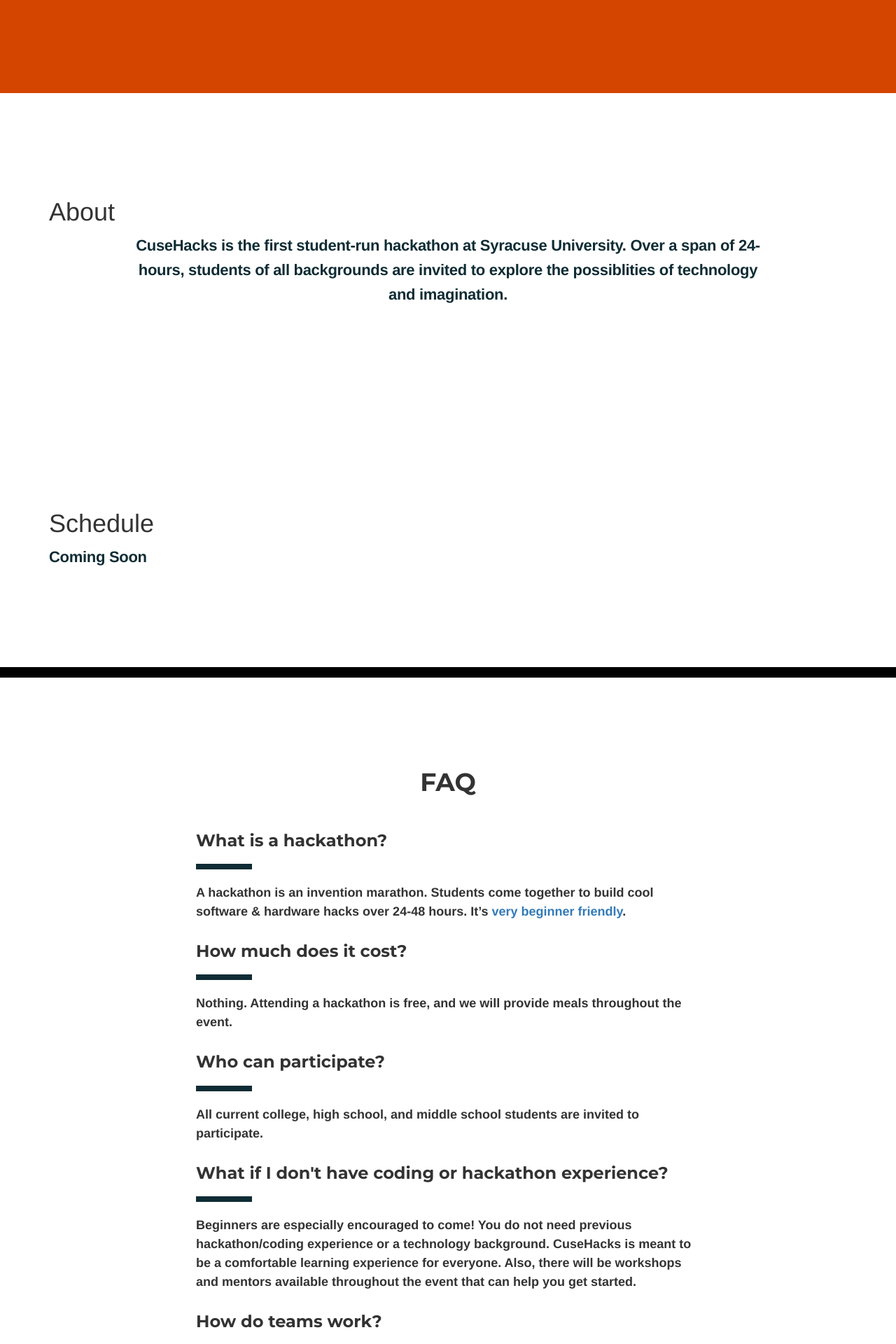
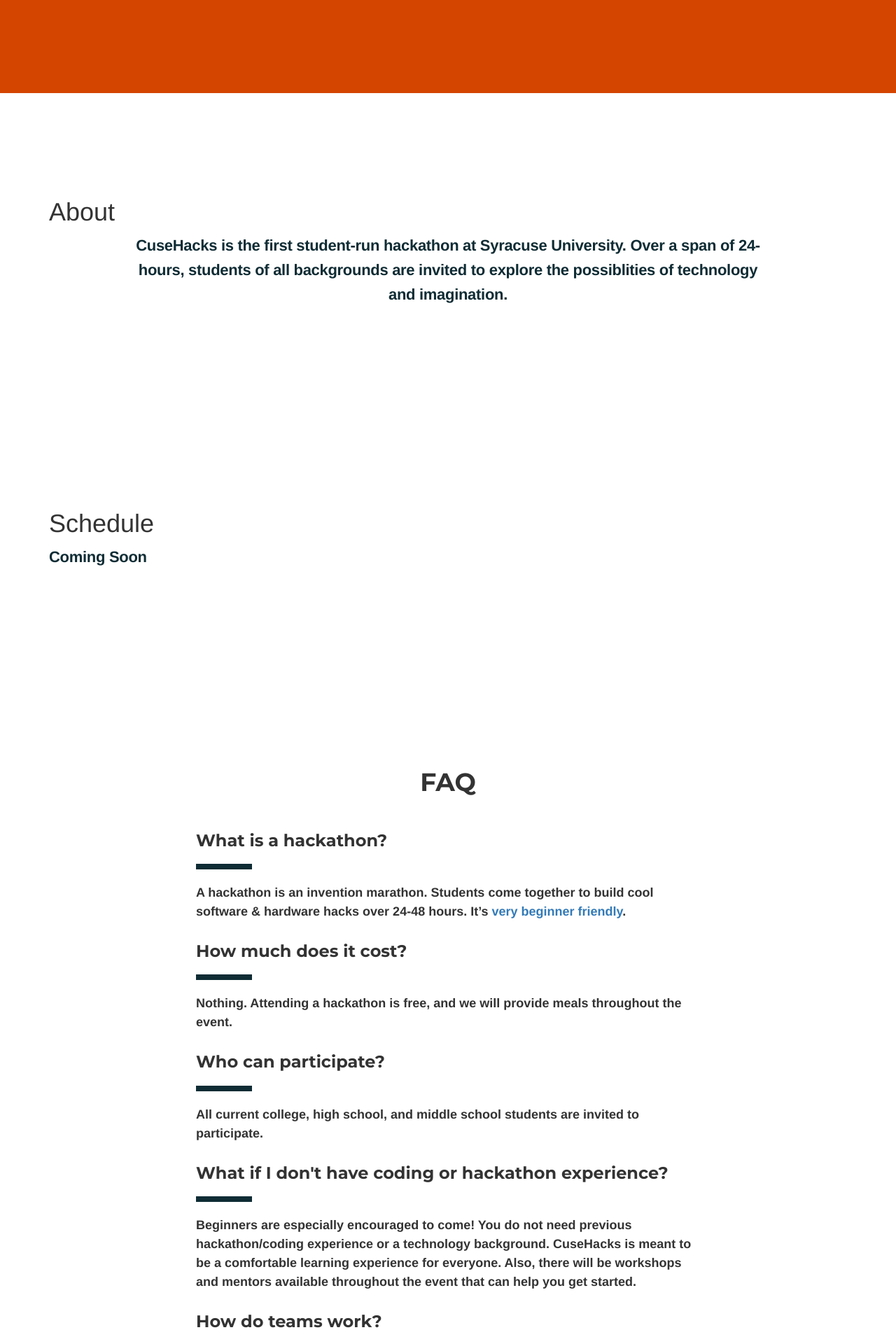
Before and after one commit to innovateorange/cusehacks, a Jekyll site: the page built from index.html, in a window 1280 px wide. Shown: the part 857-2777 px from the top of the page at 70% size. Built offline with Jekyll 4.4.1, drawn with Linux system fonts in a browser that asks for light colours; nearby versions of some CDN libraries.

Commit message:
white background

```diff
--- a/css/original.css
+++ b/css/original.css
@@ -23,10 +23,9 @@
 
 
 
-body {
-  background-color:#000;
-  /*background-color: #D44500;*/
-}
+/*body {
+  background-color: #D44500;
+}*/
 
 section {
   overflow-x:hidden;
```
